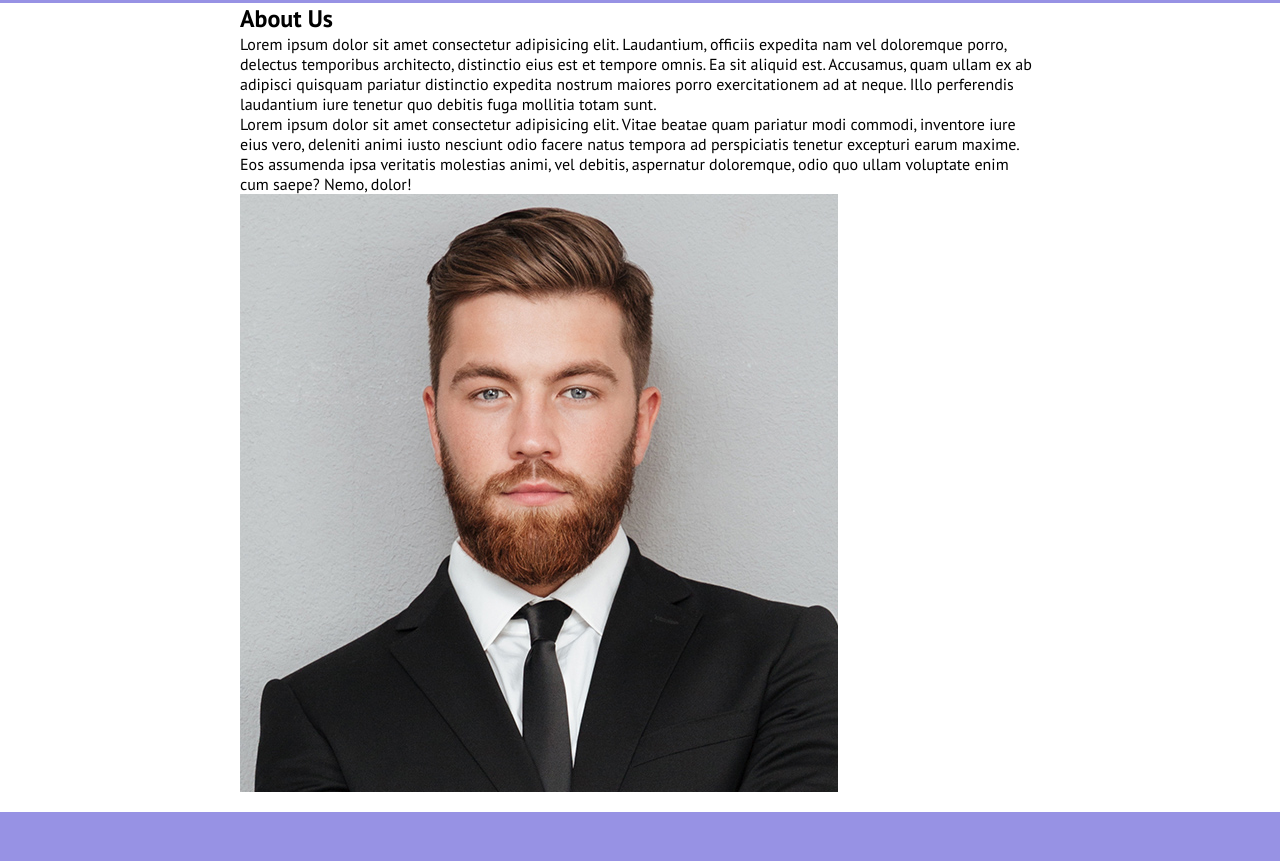
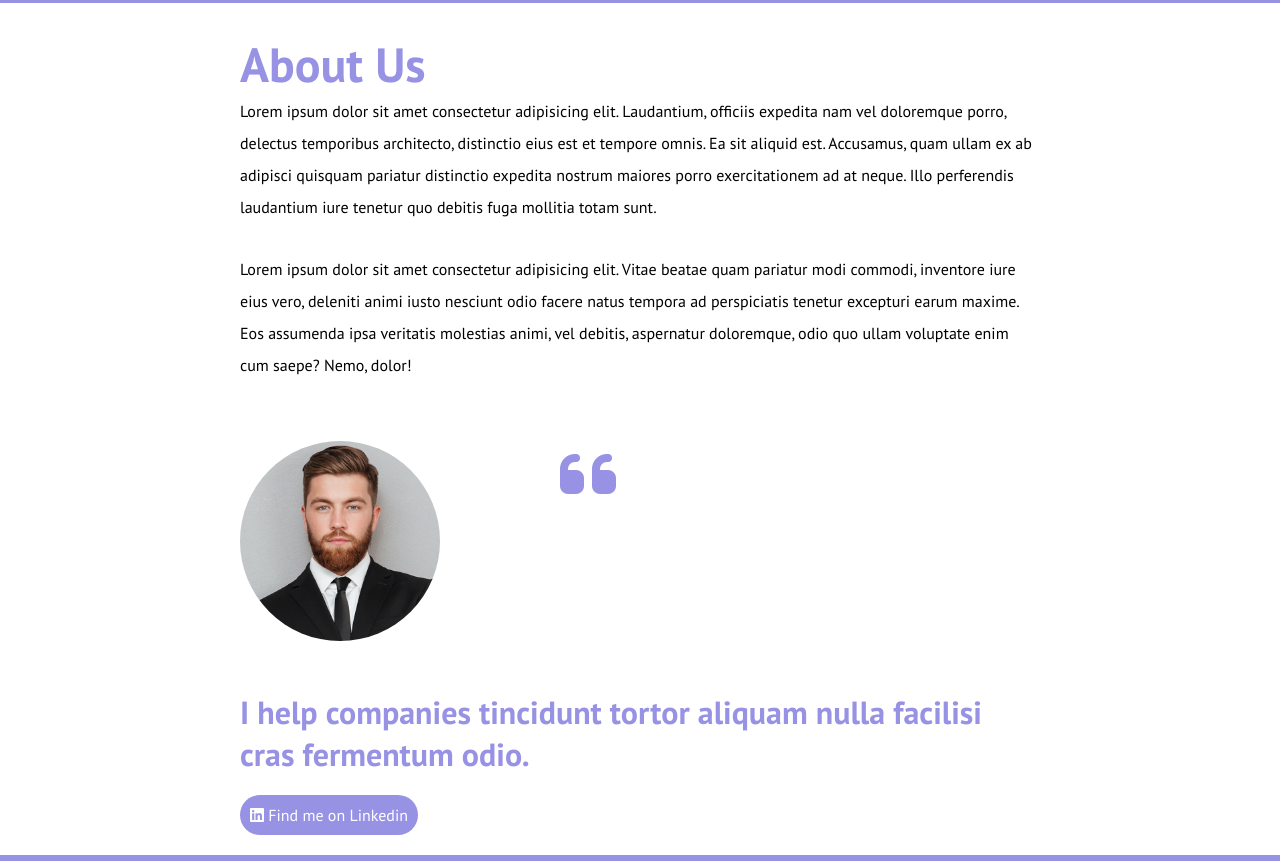
Before and after one commit to Denis-Turbatu/htmlcss-responsive-layout, a plain HTML site: page index.html in a window 1280 px wide. Shown: the part 7059-7920 px from the top of the page. Drawn offline with Linux system fonts and the light colour scheme.

Commit message:
feat: about-us styled

```diff
--- a/css/responsive.css
+++ b/css/responsive.css
@@ -57,6 +57,10 @@
     .benefits .container .col {
         width: calc(100% / 2 - 10px);
     }
+    /* about-us */
+    .about-us .card{
+        margin-left: 30px;
+    }
 }
 
 /* Desktop */
--- a/css/style.css
+++ b/css/style.css
@@ -323,8 +323,54 @@ figure{
     padding: 50px 0;
 }
 
-.about-us .container > section{
+.about-us h2{
+    padding-top: 30px;
+    font-size: 3rem;
+    color: var(--lightpurple-color);
+}
 
+.about-us p {
+    line-height: 2rem;
+    margin-bottom: 30px;
+}
+
+.about-us img{
+    max-width: 200px;
+    min-height: 200px;
+    border-radius: 50%;
+    margin: 30px 0;
+    object-fit: cover;
+    object-position: center;
+}
+
+.about-us .image-container{
+    position: relative;
+}
+
+.about-us .image-container::after {
+    position: absolute;
+    font-family: "Font Awesome 5 Free";
+    font-weight: 900;
+    content: "\f10d";
+    font-size: 4rem;
+    color: var(--lightpurple-color);
+    top: 0;
+    left: 40%;
+}
+
+.about-us section h3{
+    font-size: 2rem;
+    color: var(--lightpurple-color);
+    margin-bottom: 30px;
+}
+
+.about-us .link-container {
+    margin: 30px 0;
+}
+
+.about-us .link-container a {
+    background-color: var(--lightpurple-color);
+    color: var(--white-color);
 }
 
 /* CTA */
--- a/index.html
+++ b/index.html
@@ -317,18 +317,29 @@
           <p>
             Lorem ipsum dolor sit amet consectetur adipisicing elit. Laudantium, officiis expedita nam vel doloremque porro, delectus temporibus architecto, distinctio eius est et tempore omnis. Ea sit aliquid est. Accusamus, quam ullam ex ab adipisci quisquam pariatur distinctio expedita nostrum maiores porro exercitationem ad at neque. Illo perferendis laudantium iure tenetur quo debitis fuga mollitia totam sunt.
           </p>
+          <p>
             Lorem ipsum dolor sit amet consectetur adipisicing elit. Vitae beatae quam pariatur modi commodi, inventore iure eius vero, deleniti animi iusto nesciunt odio facere natus tempora ad perspiciatis tenetur excepturi earum maxime. Eos assumenda ipsa veritatis molestias animi, vel debitis, aspernatur doloremque, odio quo ullam voluptate enim cum saepe? Nemo, dolor!
-          <p>
-
           </p>
         </section>
         <!-- profile -->
         <div class="profile">
           <div class="card">
             <figure class="image-profile">
-              <img src="./img/about.jpg" alt="random-guy">
+              <div class="image-container">
+                <img src="./img/about.jpg" alt="random-guy">
+              </div>
             </figure>
-            <section></section>
+            <section>
+              <h3>
+                I help companies tincidunt tortor aliquam nulla facilisi cras fermentum odio.
+              </h3>
+              <div class="link-container">
+                <a href="" class="button">
+                <i class="fa-brands fa-linkedin"></i>
+                Find me on Linkedin
+              </a>
+              </div>
+            </section>
           </div>
         </div>
       </div>
```
